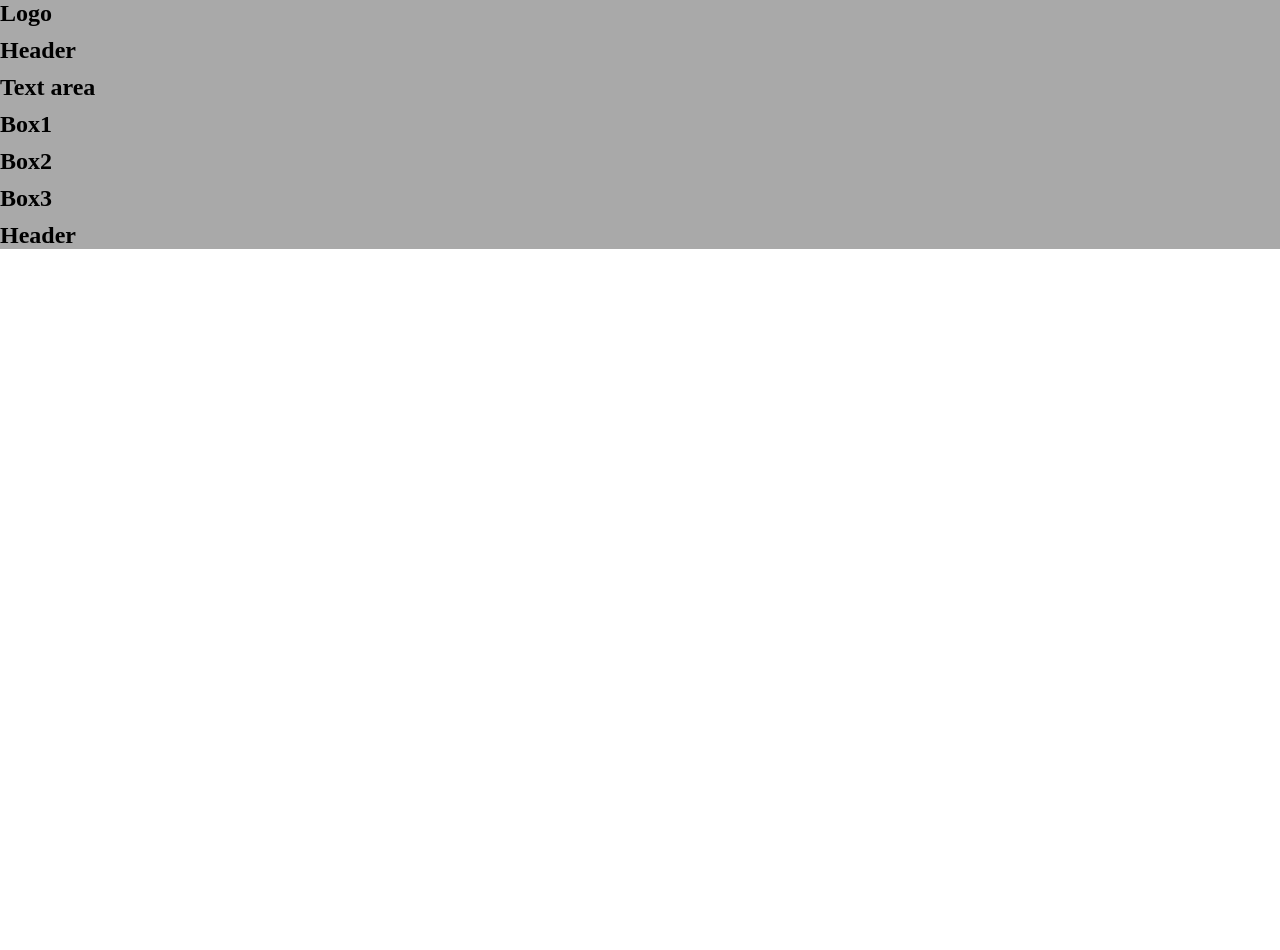
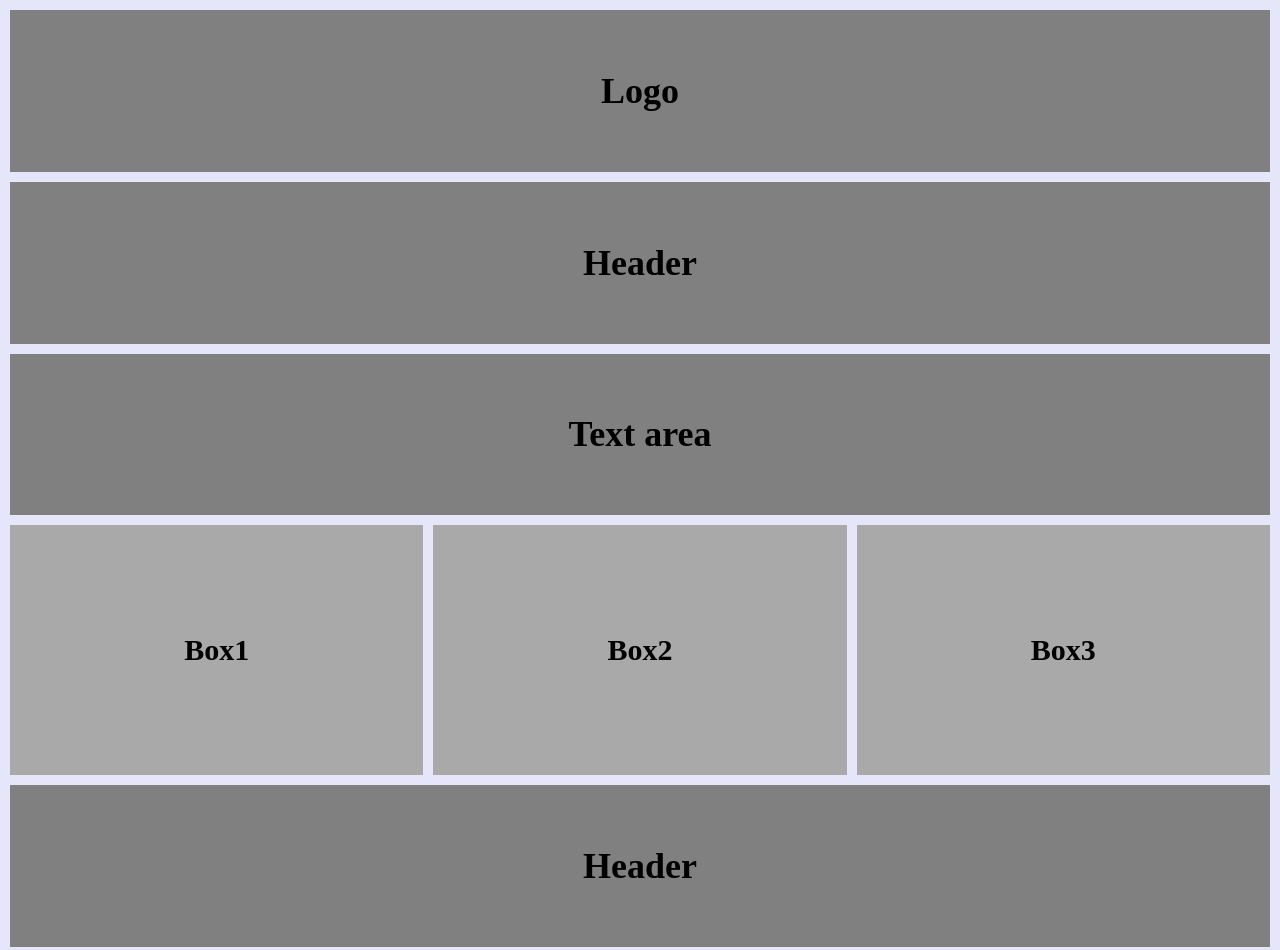
Before and after one commit to pragya164/25VA151, a plain HTML site: page CSS Unit 04/Grid layout4.html in a window 1280 px wide. Before the commit the page ends 800 px from the top, so only its background shows below. Drawn offline with Linux system fonts and the light colour scheme.

Commit message:
CSS files

```diff
--- a/CSS Unit 04/Grid layout4.html
+++ b/CSS Unit 04/Grid layout4.html
@@ -7,36 +7,51 @@
     <style>
         body{
             margin: 0;
-            padding: 0;
+            padding: 10px;
+            background-color: lavender;
+            text-align: center;
         }
-        html,*{
-            margin: 0;
-            padding: 0;
-            box-sizing: border-box;
-        }
+
         main{
             display: grid;
             grid-template-row: 300px 800px 40px 100px;
             gap: 10px;
-            background-color: darkgrey;
+
+        }
+        .section {
+            background: gray;
+            padding: 30px;
+            font-size: 24px;
+        }
+        .container{
+            display: flex;
+            gap: 10px;
         }
         .box{
+            flex: 1;
+            background: darkgray;
+            height: 250px;
+            display: flex;
+            justify-content: center;
+            align-items: center;
+            font-size: 30px;
+            font-weight: bold;
 
-             background-color: paleturquoise;
         }
-
     </style>
 
 </head>
 <body>
     <main>
-        <div class="Box"><h2>Logo</h2></div>
-        <div class="Box"><h2>Header</h2></div>
-        <div class="Box"><h2>Text area</h2></div>
-        <div class="Box"><h2>Box1</h2></div>
-        <div class="Box"><h2>Box2</h2></div>
-        <div class="Box"><h2>Box3</h2></div>
-        <div class="Box"><h2>Header</h2></div>
+        <div class="section"><h2>Logo</h2></div>
+        <div class="section"><h2>Header</h2></div>
+        <div class="section"><h2>Text area</h2></div>
+        <div class="container">
+            <div class="box">Box1</div>
+            <div class="box">Box2</div>
+            <div class="box">Box3</div>
+        </div>
+        <div class="section"><h2>Header</h2></div>
     </main>
 </body>
 </html>
```
Also changed, not shown: CSS Unit 04/Grid layout.html (+1 -1 lines), CSS Unit 04/newCSS.html (added, +43 -0 lines), CSS Unit 04/border.png (added).
